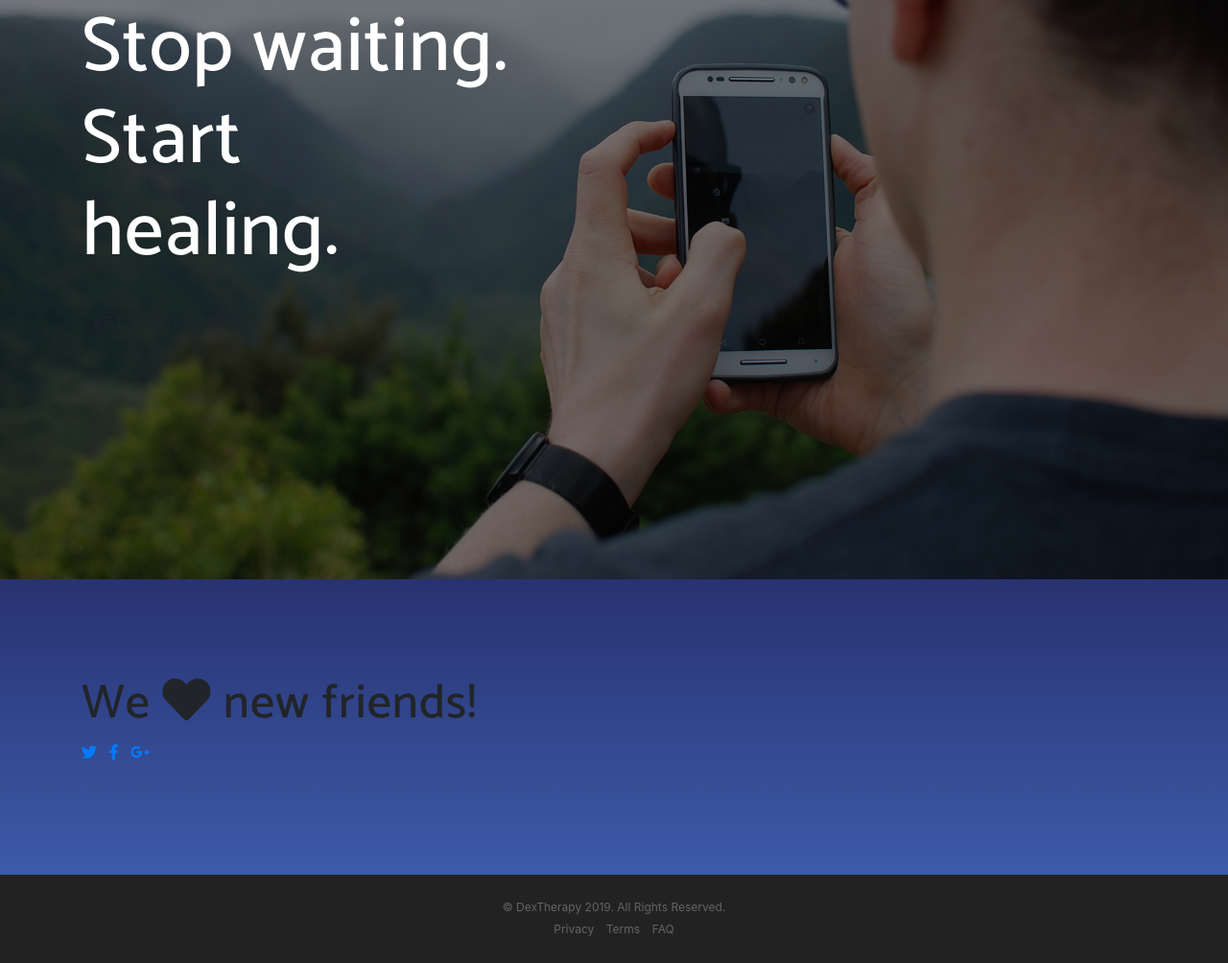
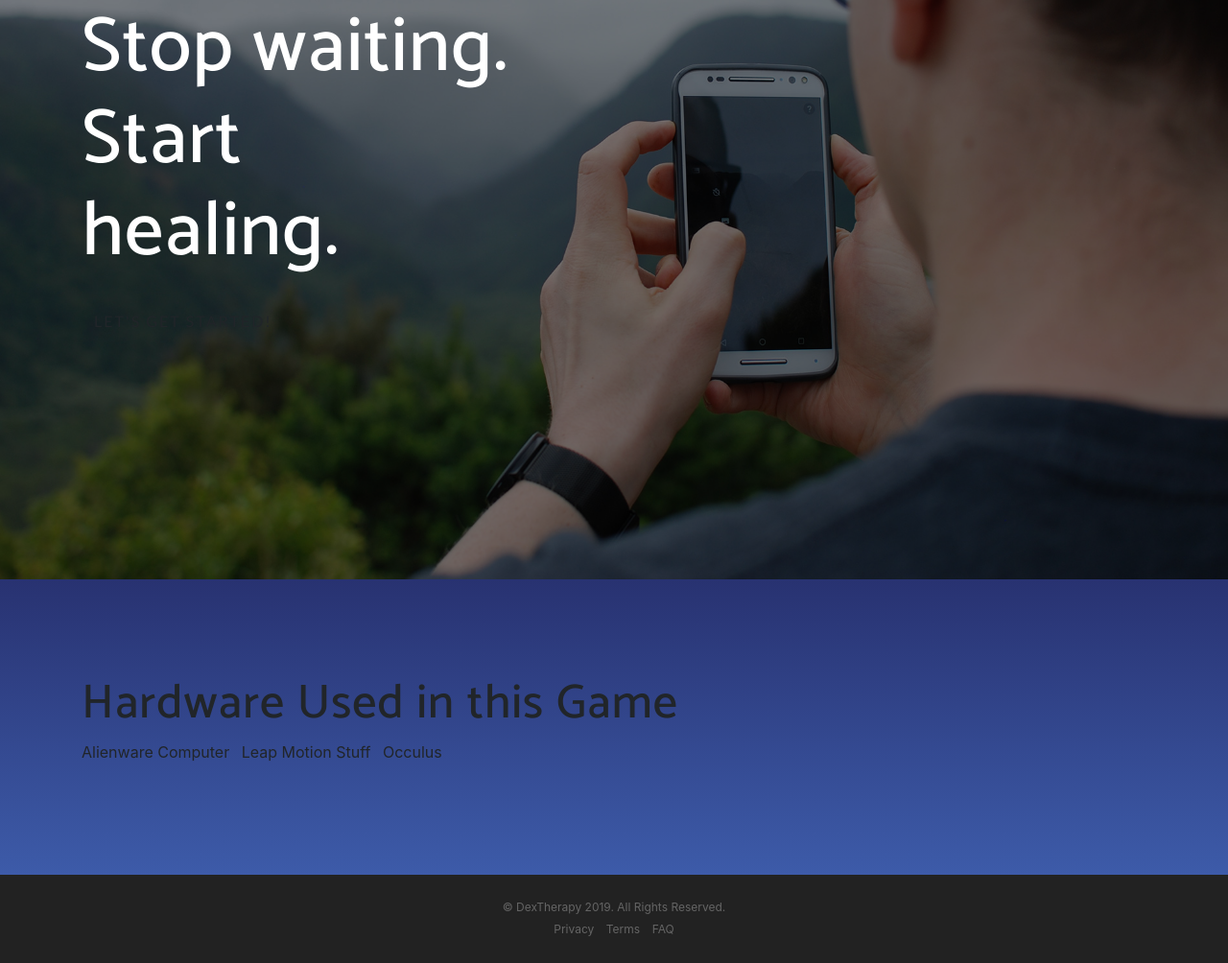
Before and after one commit to astylianides/Dex, a website with bundled scripts: page index.html in a window 1280 px wide. Shown: the part 2634-3638 px from the top of the page at 96% size. Built offline with nearby package versions, Linux system fonts and the light colour scheme; a web font is replaced by a local one.

Commit message:
i wanna take a nap

```diff
--- a/index.html
+++ b/index.html
@@ -171,25 +171,11 @@
 
   <section class="tech bg-primary" id="tech">
     <div class="container">
-      <h2>We
-        <i class="fas fa-heart"></i>
-        new friends!</h2>
-      <ul class="list-inline list-social">
-        <li class="list-inline-item social-twitter">
-          <a href="#">
-            <i class="fab fa-twitter"></i>
-          </a>
-        </li>
-        <li class="list-inline-item social-facebook">
-          <a href="#">
-            <i class="fab fa-facebook-f"></i>
-          </a>
-        </li>
-        <li class="list-inline-item social-google-plus">
-          <a href="#">
-            <i class="fab fa-google-plus-g"></i>
-          </a>
-        </li>
+      <h2>Hardware Used in this Game</h2>
+      <ul class="list-inline">
+        <li class="list-inline-item">Alienware Computer</li>
+        <li class="list-inline-item">Leap Motion Stuff</li>
+        <li class="list-inline-item">Occulus</li>
       </ul>
     </div>
   </section>
```
